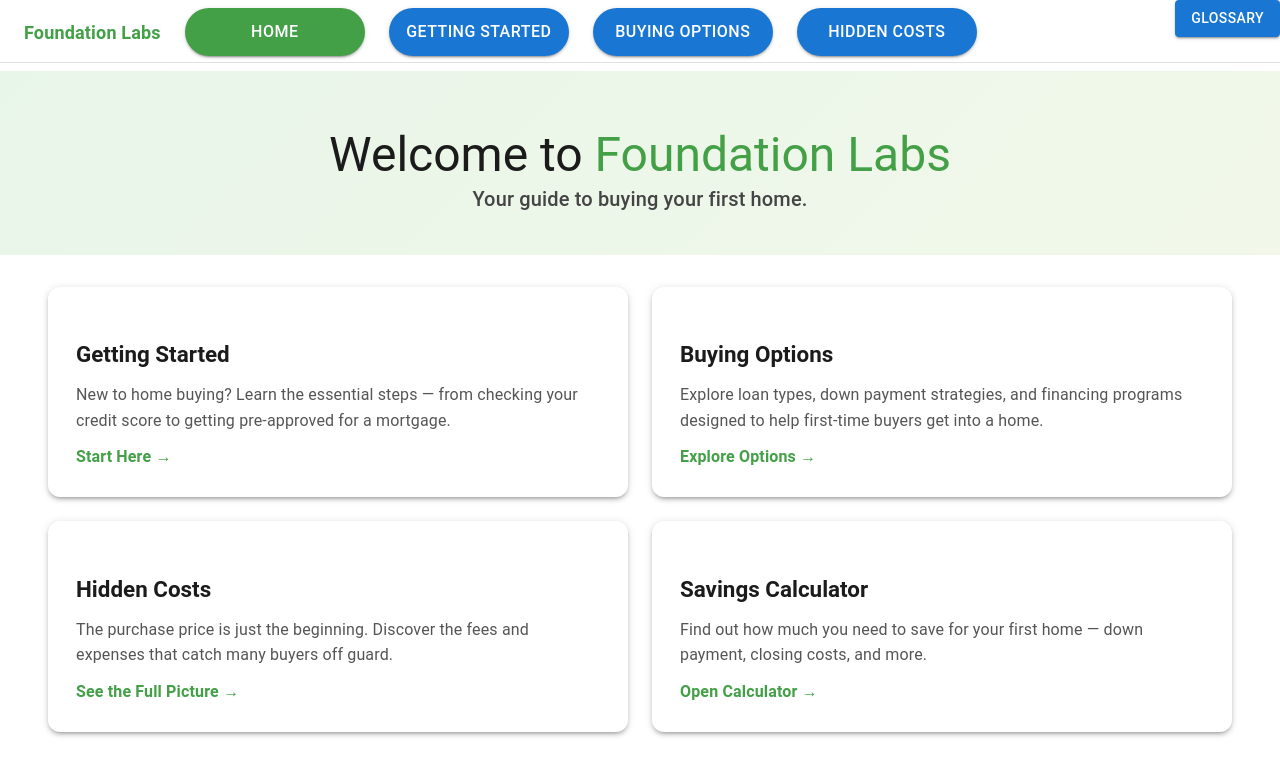
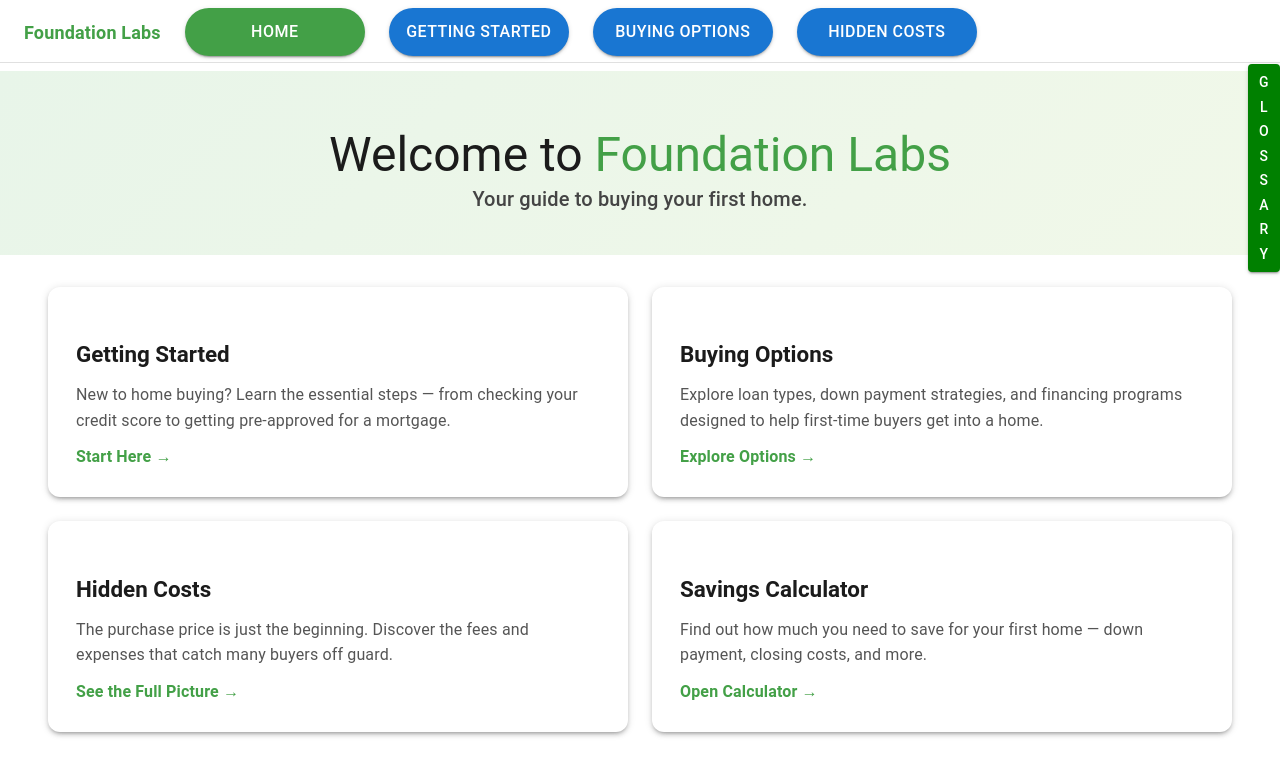
Before and after one commit to PerpetualLink/CS422, a React (Vite) app: page / in a window 1280 px wide. Shown: the top 776 px of the page. Built offline with nearby package versions, Linux system fonts and the light colour scheme; some icons are missing.

Commit message:
glossary updated look

```diff
--- a/src/shared/Glossary.scss
+++ b/src/shared/Glossary.scss
@@ -3,13 +3,15 @@
 
     .glossaryButton {
         position: absolute;
-        top: 0;
+        top: 64px;
         right: 0;
-
-        background-Color: #1976d2;
+        width: 8px;
+        min-width: unset;
+        overflow-wrap: anywhere;
+        background: green;
 
         &:hover {
-            background-Color: #1565c0;
+            background-Color: #33691E;
         }
     }
 }
```
